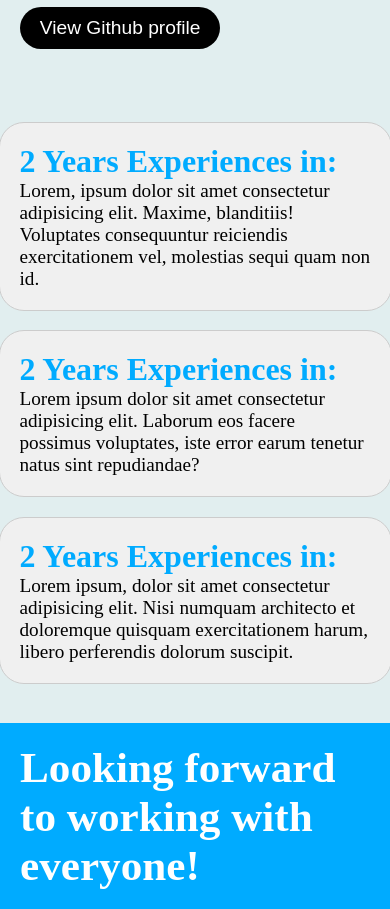
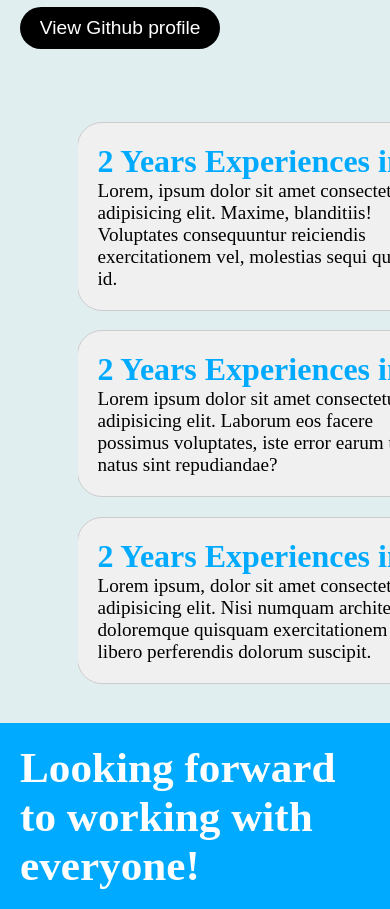
Before and after one commit to angelob120/Angelo-Brown-projectsite, a plain HTML site: page index.html in a window 390 px wide. Shown: the part 3535-4444 px from the top of the page. Drawn offline with Linux system fonts and the light colour scheme.

Commit message:
minor bug fixes
added space to sec-4
look improvments

```diff
--- a/index.html
+++ b/index.html
@@ -70,7 +70,7 @@
                 </div>
             </div>
             <div class="sec-2-image-container-2">
-                <a target="_blank" href="https://github.com/angelob120/Naima-Nail-Salon-Spa.git">
+                <a target="_blank" href="https://github.com/angelob120/Candle-Castle-Co.git">
                     <img class="sec-2-image-2" src="sec-2 img row 2.png" alt="Image 2 description" class="sec-2-image">
                 </a>
                 <!-- Circular Black Button -->
--- a/style.css
+++ b/style.css
@@ -779,27 +779,21 @@ a{
 
     .sec-4-right{
         margin-bottom: 10%;
-        text-align: center;
-        justify-content: center;
-        align-items: center;
     }
     .sec-4-container {
         flex-direction: column;
     }
 
-    .sec-4-square{
-        margin-left: 20%;
-        margin-right: 20%;
-    }
 
-    .sec-4-left,
-    .sec-3-left {
+
+    .sec-4-left{
         width: 100%;
     }
 
-    .sec-4-right,
-    .sec-3-right {
+    .sec-4-right{
         width: 100%;
+        margin-left: 20%;
+        margin-right: 20%;
     }
 }
 
```
